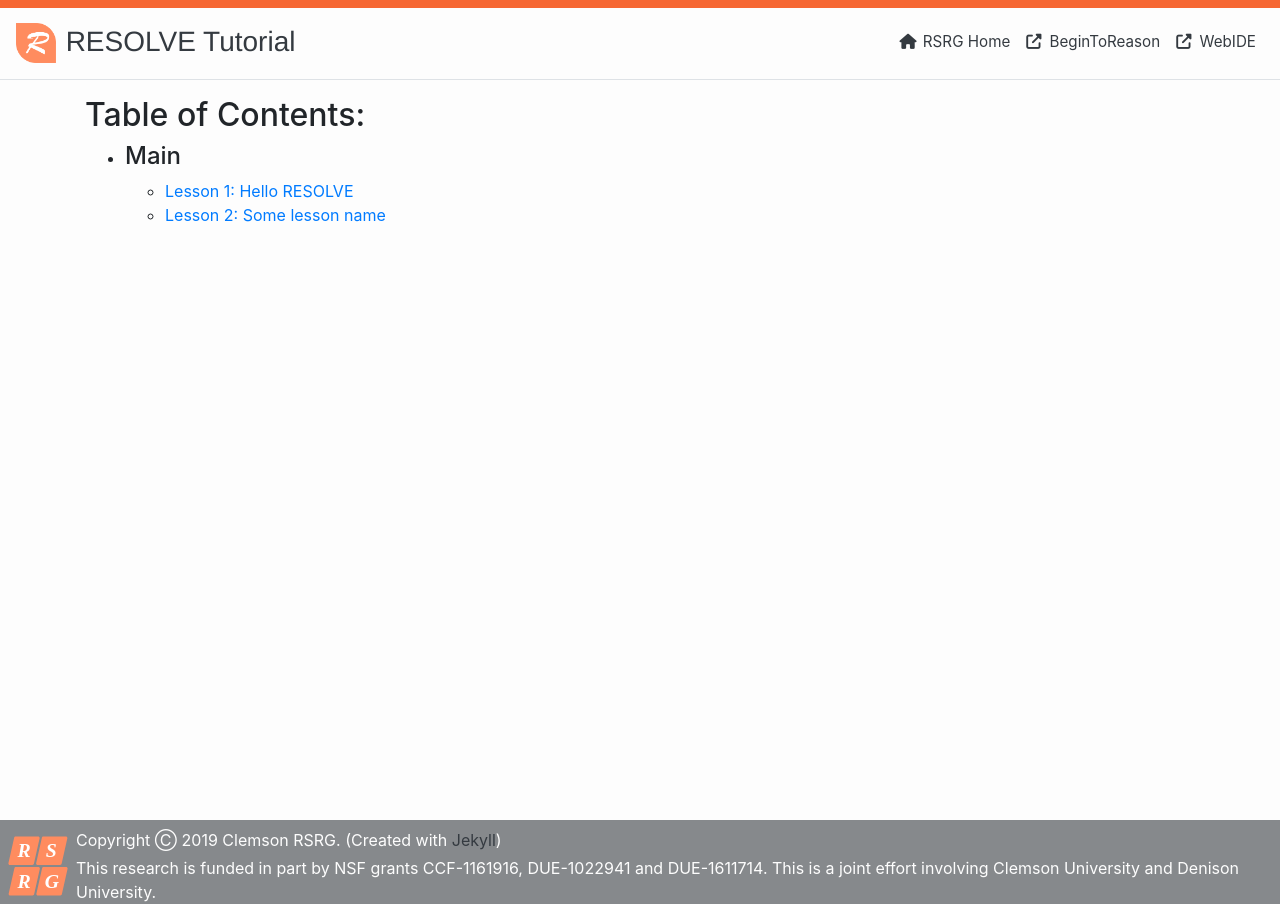
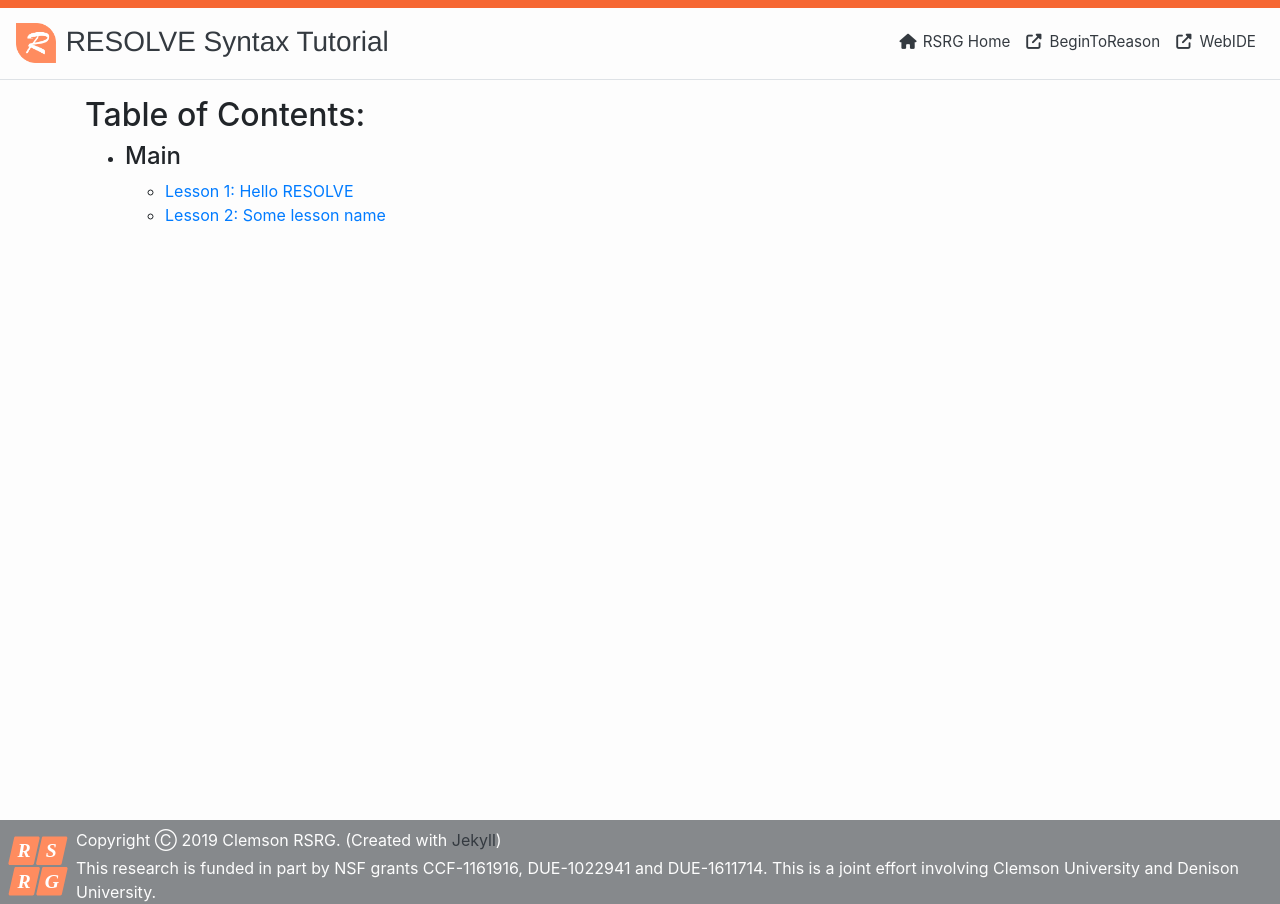
Before and after one commit to yushan87/RESOLVETutorial, a Jekyll site: the page built from index.md, in a window 1280 px wide. Built offline with Jekyll 4.4.1, drawn with Linux system fonts in a browser that asks for light colours; nearby versions of some CDN libraries.

Commit message:
Changed title

```diff
--- a/_config.yml
+++ b/_config.yml
@@ -1,6 +1,6 @@
 # Jekyll configuration
 
-title: RESOLVE Tutorial
+title: RESOLVE Syntax Tutorial
 email: clemsonrsrg@gmail.com
 
 baseurl: "" # the subpath of your site, e.g. /blog
```
